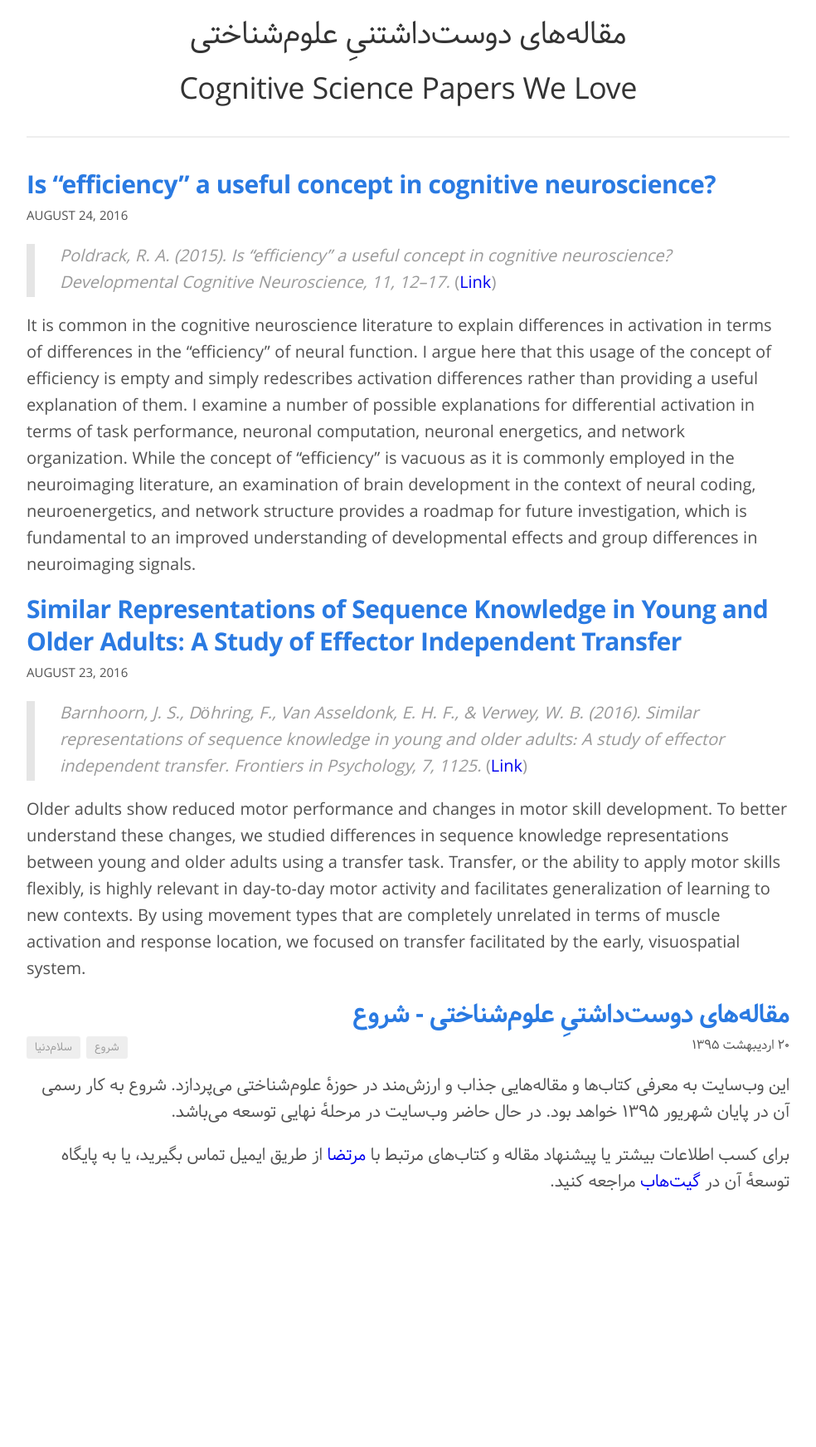
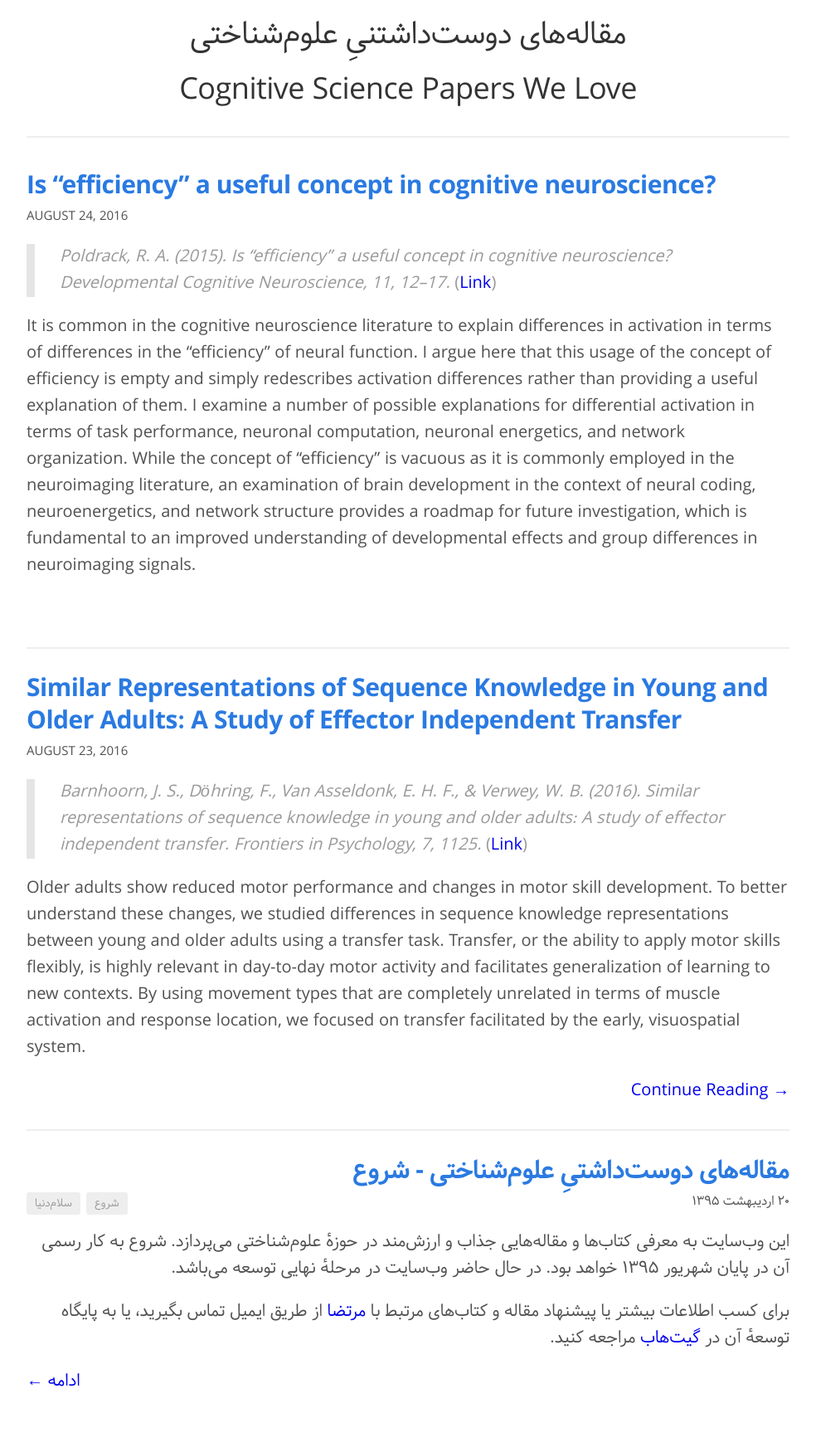
Before and after one commit to morteza/cog.onto.ir, a Jekyll site: the page built from index.html, in a window 1280 px wide. Shown: the whole page at 83% size, without its empty margins (148-1132 px from the left). Built offline with Jekyll 4.4.1, drawn with Linux system fonts in a browser that asks for light colours; before the commit the page ends 1481 px from its top, so only the background shows below that.

Commit message:
Add arrows, continue reading for long articles, and improve bottom padding for the body.

```diff
--- a/_layouts/default.html
+++ b/_layouts/default.html
@@ -13,5 +13,6 @@
   <div class="container">
     {{ content }}
   </div>
+  <div class="ui hidden divider" style="height:75px;"
 </body>
 </html>
--- a/_layouts/post_en.html
+++ b/_layouts/post_en.html
@@ -3,7 +3,7 @@ layout: default
 ---
 <header class="masthead">
   <h1 class="masthead-title--small" style="direction:ltr" >
-    <a class="return" href="{{ site.baseurl }}/">Return</a>
+    <a class="return" href="{{ site.baseurl }}/">&larr; Return</a>
   </h1>
 </header>
 <div class="content post" style="direction:ltr">
--- a/_layouts/post_fa.html
+++ b/_layouts/post_fa.html
@@ -3,7 +3,7 @@ layout: default
 ---
 <header class="masthead">
   <h1 class="masthead-title--small">
-    <a class="return" href="{{ site.baseurl }}/">بازگشت به خانه</a>
+    <a class="return" href="{{ site.baseurl }}/">&rarr; بازگشت به خانه</a>
   </h1>
 </header>
 <div class="content post">
--- a/index.html
+++ b/index.html
@@ -37,6 +37,9 @@ layout: default
     </div>
     <div class="list-post-excerpt">
       {{ post.excerpt }}
+      {% if post.excerpt != post.content %}
+      <a href="{{ site.baseurl }}{{ post.url }}" style="float: left">ادامه &larr;</a>
+      {% endif %}
     </div>
   </div>
   {% endif %}
@@ -57,8 +60,13 @@ layout: default
     </div>
     <div class="list-post-excerpt">
       {{ post.excerpt }}
+      {% if post.excerpt != post.content %}
+      <a href="{{ site.baseurl }}{{ post.url }}" style="float: right">Continue Reading &rarr;</a>
+      {% endif %}
     </div>
   </div>
+  <br />
+  <hr />
   {% endif %}
 {% endfor %}
 {% endif %}
```
